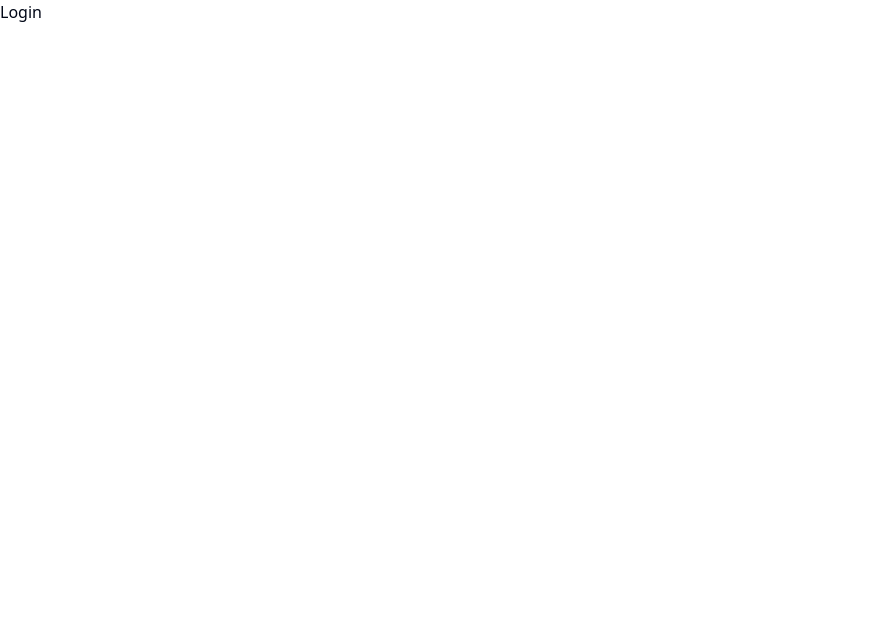
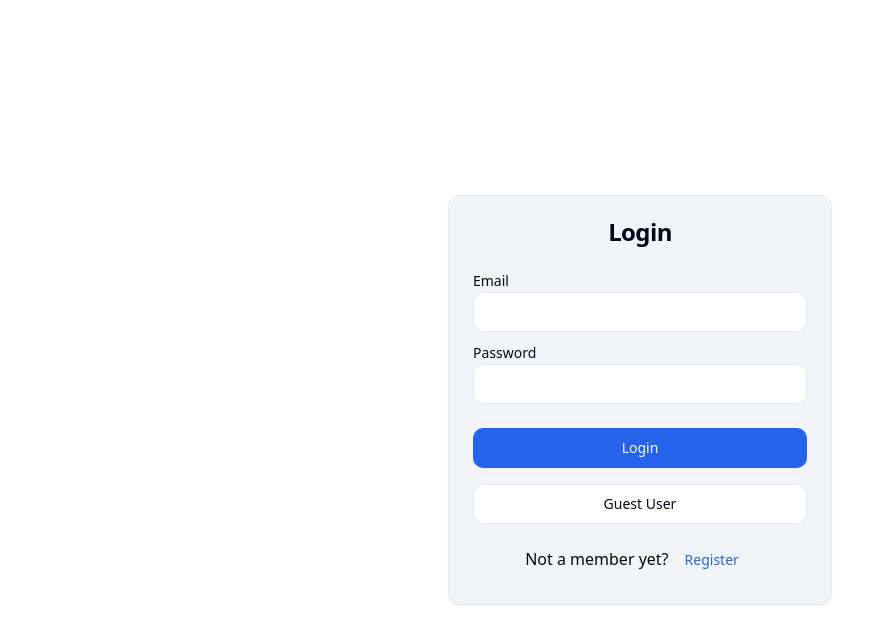
Before and after one commit to alirlikh/store, a React (Vite) app: page /login in a window 1280 px wide. Shown: the top 644 px of the page, without its empty margins (0-894 px from the left). Built offline with nearby package versions, Linux system fonts and the light colour scheme.

Commit message:
feat: login page and action for sign in with store

```diff
--- a/src/App.tsx
+++ b/src/App.tsx
@@ -19,6 +19,9 @@ import { loader as productLoader } from "@/pages/Products"
 import { loader as SingleProductLoader } from "@/pages/SingleProduct"
 
 import { action as registerUser } from "./pages/Register"
+import { action as loginUser } from "./pages/Login"
+
+import { store } from "./store"
 
 const router = createBrowserRouter(
   [
@@ -51,7 +54,7 @@ const router = createBrowserRouter(
         { path: "orders", element: <Orders />, errorElement: <ErrorElement /> }
       ]
     },
-    { path: "/login", element: <Login />, errorElement: <Error /> },
+    { path: "/login", element: <Login />, errorElement: <Error />, action: loginUser(store) },
     { path: "/register", element: <Register />, errorElement: <Error />, action: registerUser }
   ],
   {
--- a/src/pages/Login.tsx
+++ b/src/pages/Login.tsx
@@ -1,8 +1,81 @@
-import React from 'react'
+import { Form, Link, redirect, type ActionFunction, useNavigate } from "react-router-dom"
+import { Card, CardHeader, CardContent, CardTitle } from "@/components/ui/card"
+import { Button } from "@/components/ui/button"
+import { SubmitBtn, FormInput } from "@/components"
+import { customFetch } from "@/utils"
+import { toast } from "@/hooks/use-toast"
+import { type ReduxStore } from "@/store"
+import { loginUser } from "@/features/user/userSlice"
+import { useAppDispatch } from "@/hooks"
+import { AxiosResponse } from "axios"
+
+export const action =
+  (store: ReduxStore): ActionFunction =>
+  async ({ request }): Promise<Response | null> => {
+    const formData = await request.formData()
+    const data = Object.fromEntries(formData)
+
+    try {
+      const response: AxiosResponse = await customFetch.post("/auth/local", data)
+      const { username, jwt } = response.data.user
+
+      store.dispatch(loginUser({ username, jwt }))
+      return redirect("/")
+    } catch (error) {
+      return null
+    }
+  }
 
 const Login = () => {
+  const dispatch = useAppDispatch()
+  const navigate = useNavigate()
+
+  const loginAsGuestUser = async (): Promise<void> => {
+    try {
+      const response: AxiosResponse = await customFetch.post("/auth/local", {
+        identifier: "test@test.com",
+        password: "secret"
+      })
+      const username = response.data.user.username
+      const jwt = response.data.jwt
+      dispatch(loginUser({ username, jwt }))
+      navigate("/")
+    } catch (error) {
+      console.log(error)
+      toast({ description: "Login Failed" })
+    }
+  }
+
   return (
-    <div>Login</div>
+    <section className="h-screen grid place-items-center">
+      <Card className="w-96 bg-muted">
+        <CardHeader>
+          <CardTitle className="text-center">Login</CardTitle>
+        </CardHeader>
+        <CardContent>
+          <Form method="POST">
+            <FormInput type="email" label="email" name="identifier" />
+            <FormInput type="password" name="password" />
+
+            <SubmitBtn text="Login" className="w-full mt-4" />
+            <Button
+              type="button"
+              variant="outline"
+              onClick={loginAsGuestUser}
+              className="w-full mt-4"
+            >
+              Guest User
+            </Button>
+            <p className="text-center mt-4">
+              Not a member yet?
+              <Button type="button" asChild variant="link">
+                <Link to="/register">Register</Link>
+              </Button>
+            </p>
+          </Form>
+        </CardContent>
+      </Card>
+    </section>
   )
 }
 
```
